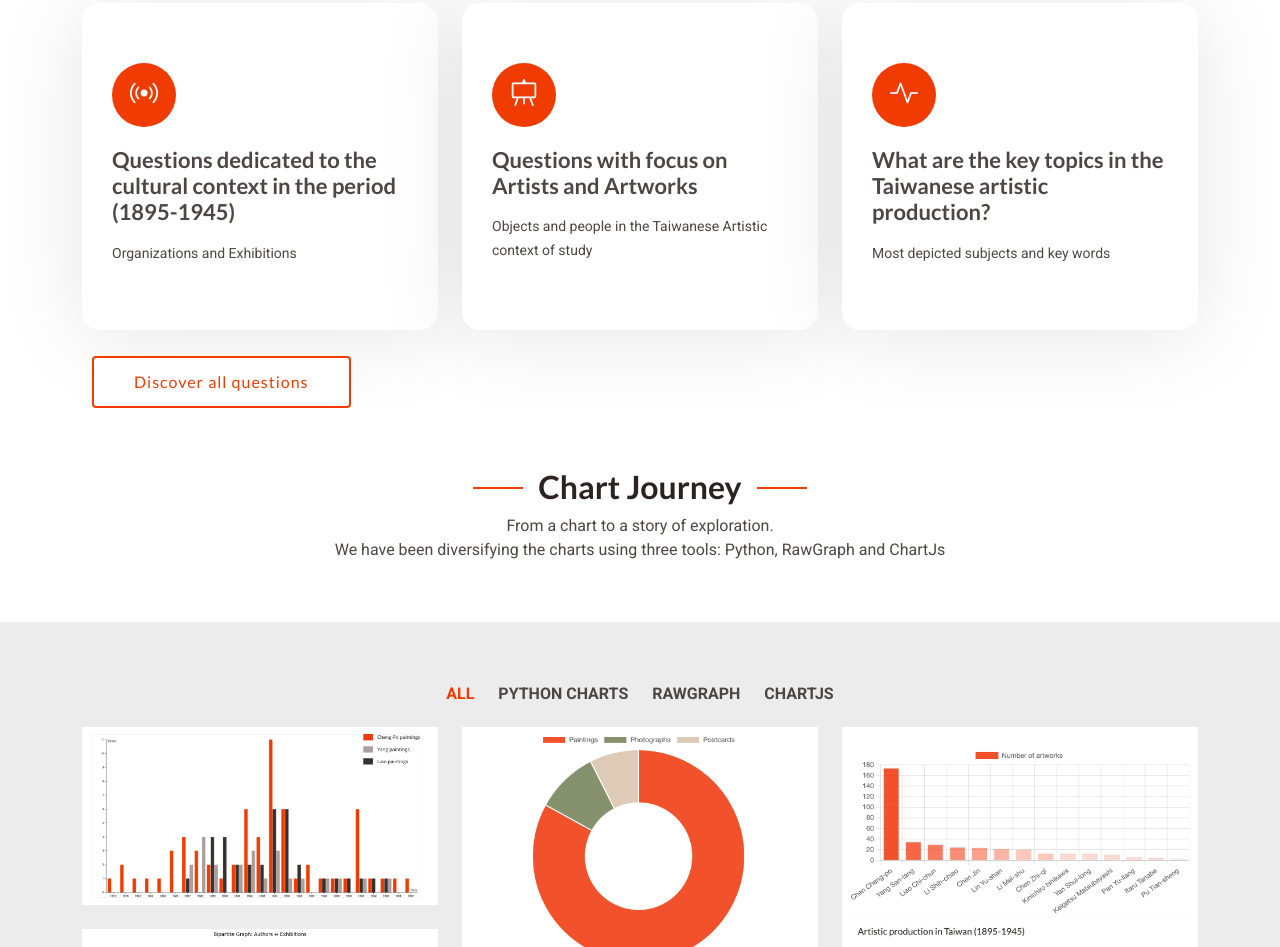
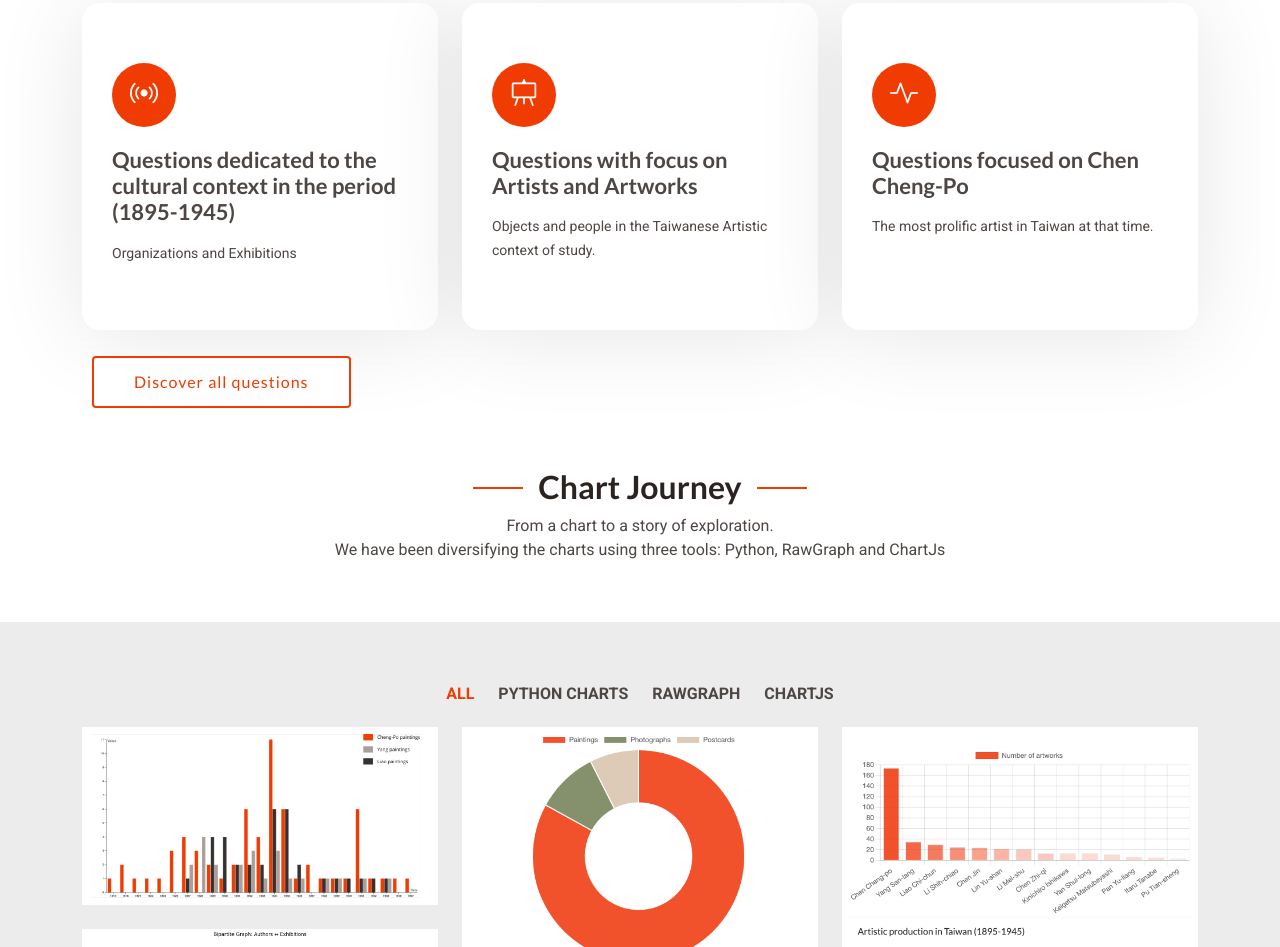
Before and after one commit to lelax/LinkedTaiwanArtists, a plain HTML site: page CCP/index.html in a window 1280 px wide. Shown: the part 1160-2107 px from the top of the page. Drawn offline with Linux system fonts and the light colour scheme.

Commit message:
Add files via upload

```diff
--- a/CCP/index.html
+++ b/CCP/index.html
@@ -179,7 +179,7 @@
               <a href="questions.html#q_story" class="stretched-link">
                 <h3>Questions with focus on Artists and Artworks</h3>
               </a>
-              <p>Objects and people in the Taiwanese Artistic context of study</p>
+              <p>Objects and people in the Taiwanese Artistic context of study.</p>
 
               </div>
           </div><!-- End Service Item -->
@@ -190,9 +190,9 @@
                 <i class="bi bi-activity"></i>
               </div>
               <a href="questions.html#q_insights" class="stretched-link">
-                <h3>What are the key topics in the Taiwanese artistic production?</h3>
+                <h3>Questions focused on Chen Cheng-Po</h3>
               </a>
-              <p>Most depicted subjects and key words</p>
+              <p>The most prolific artist in Taiwan at that time.</p>
             </div>
           </div>
       </div>
```
